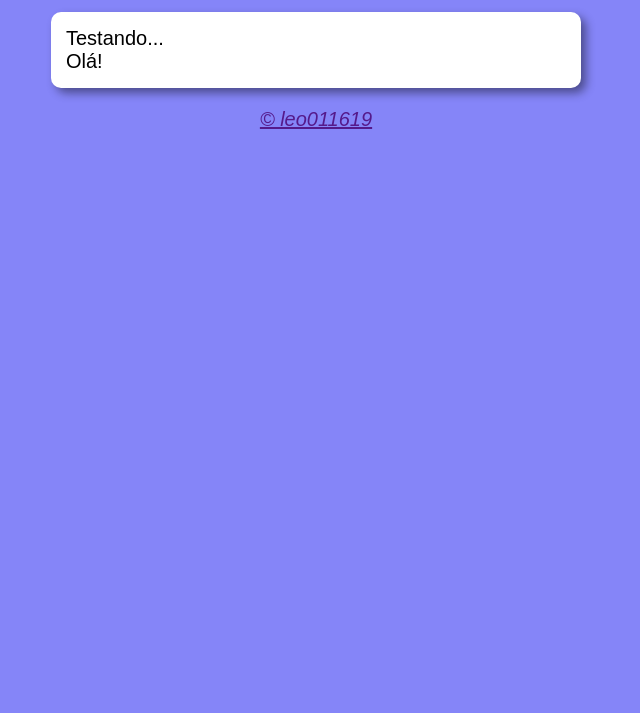
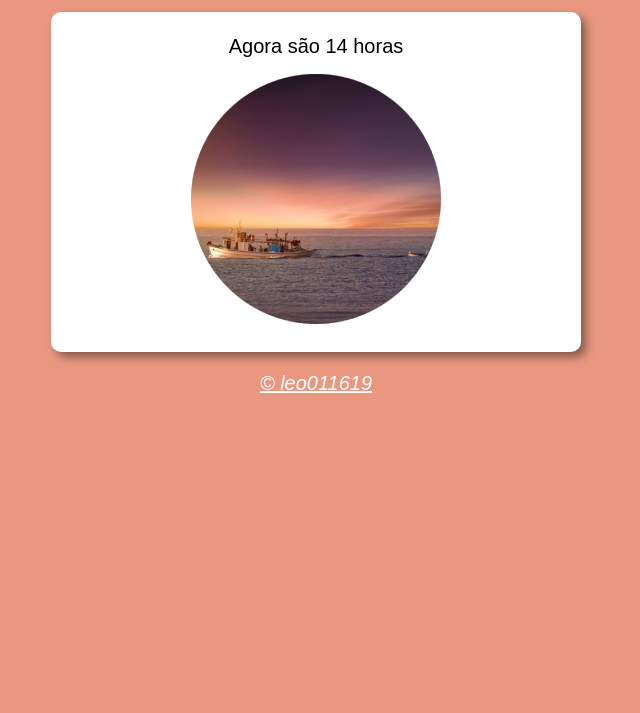
Before and after one commit to leo011619/horaDoDia_praticaJS, a plain HTML site: page index.html in a window 1280 px wide. Shown: the part 87-800 px from the top of the page, without its empty margins (324-964 px from the left). Drawn offline with Linux system fonts and the light colour scheme.

Commit message:
Script js e estilização do site

```diff
--- a/index.html
+++ b/index.html
@@ -5,15 +5,17 @@
     <meta http-equiv="X-UA-Compatible" content="IE=edge" />
     <meta name="viewport" content="width=device-width, initial-scale=1.0" />
     <link rel="stylesheet" href="style.css" />
-    <title>Modelo de Exercício</title>
+    <title>Hora do Dia</title>
   </head>
-  <body>
+  <body onload="carregar()">
     <header>
-      <h1>Título</h1>
+      <h1>Hora do Dia</h1>
     </header>
     <section>
-      <div>Testando...</div>
-      <div>Olá!</div>
+      <div id="msg">Aqui aparecerá a hora</div>
+      <div id="foto">
+        <img id="imagem" src="./Assets/imagemManha.png" alt="Foto do dia" />
+      </div>
     </section>
     <footer>
       <p><a href="">&copy; leo011619</a></p>
--- a/script.js
+++ b/script.js
@@ -1 +1,17 @@
-alert("Olá");
+function carregar() {
+  var msg = document.getElementById("msg");
+  var img = document.getElementById("imagem");
+  var data = new Date();
+  var hora = data.getHours();
+  msg.innerHTML = `Agora são ${hora} horas`;
+  if (hora >= 0 && hora < 12) {
+    img.src = "./Assets/imagemManha.png";
+    document.body.style.backgroundColor = "#BEC2D3";
+  } else if (hora >= 12 && hora < 18) {
+    img.src = "./Assets/imagemTarde.png";
+    document.body.style.backgroundColor = "#E9987F";
+  } else {
+    img.src = "./Assets/imagemNoite.png";
+    document.body.style.backgroundColor = "#73445B";
+  }
+}
--- a/style.css
+++ b/style.css
@@ -16,9 +16,16 @@ section {
   width: 500px;
   box-shadow: 5px 5px 10px rgba(0, 0, 0, 0.432);
 }
+div {
+  text-align: center;
+  padding: 8px;
+}
 
 footer {
+  text-align: center;
+}
+
+a {
   color: white;
-  text-align: center;
   font-style: italic;
 }
```
Also changed, not shown: Assets/imagemManha.png (added), Assets/imagemNoite.png (added), Assets/imagemTarde.png (added).
